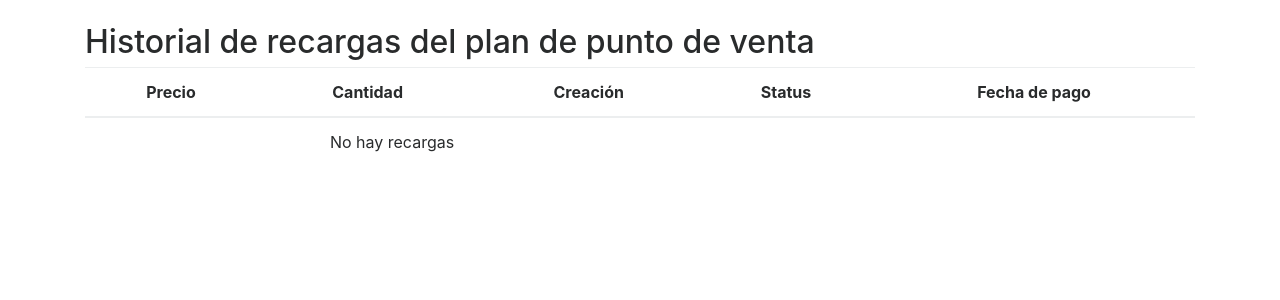
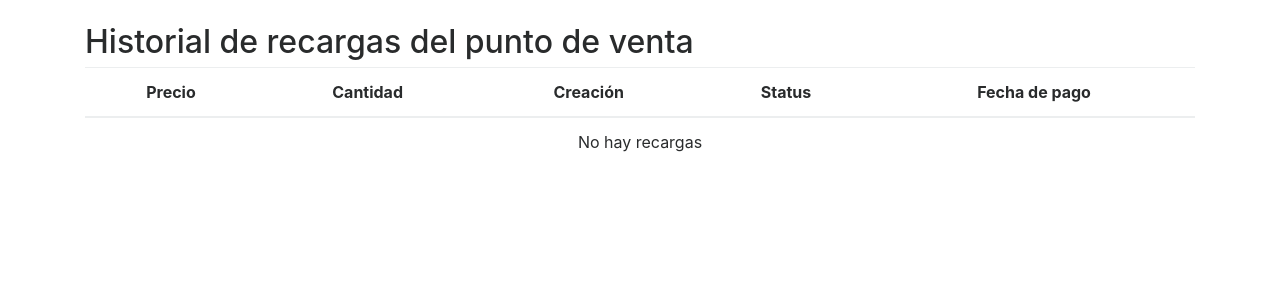
Before and after one commit to dxviidmg/WIFIRent, a Django app: template codigos/templates/codigos/recarga_list.html in a window 1280 px wide. Shown: the part 54-354 px from the top of the page. Run offline with Django 3.2, Linux system fonts and the light colour scheme; the template is opened without the code that fills it, so the values that code supplies are empty; parts of the project's set-up code (start-up, migrations or seed data) failed here and were passed over; some libraries are stand-ins or nearby versions.

Commit message:
quit object

```diff
--- a/codigos/templates/codigos/recarga_list.html
+++ b/codigos/templates/codigos/recarga_list.html
@@ -4,7 +4,7 @@
 
 
 
-	<h2>Historial de recargas del plan {{object.duracion}} {{duracion}} de punto de venta {{object.punto_venta.nombre}}</h2>
+	<h2>Historial de recargas del punto de venta</h2>
 
 	<div class="table-responsive text-center">
 		<table class="table">
@@ -30,7 +30,7 @@
 	{%empty%}
 
 				<tr>
-					<td colspan="3">No hay recargas</td>
+					<td colspan="5">No hay recargas</td>
 				</tr>
 
 	{%endfor%}
```
